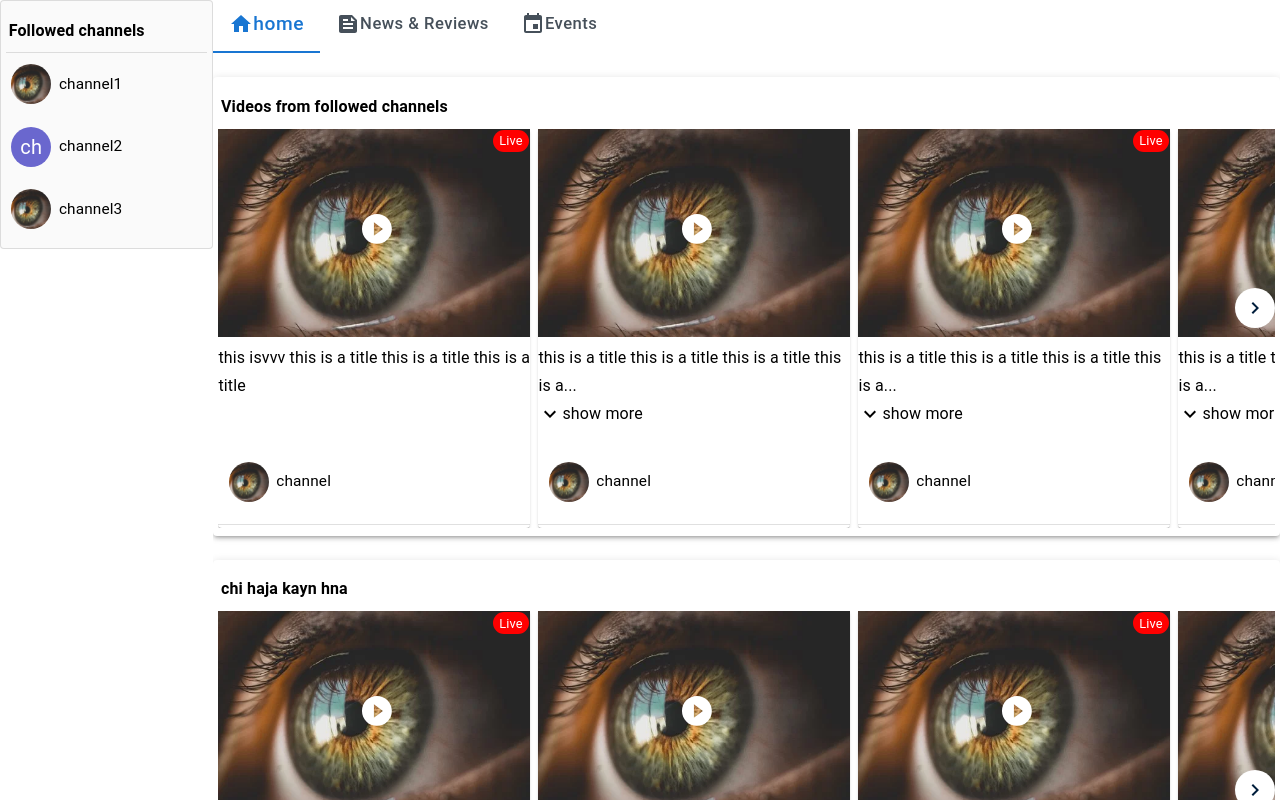
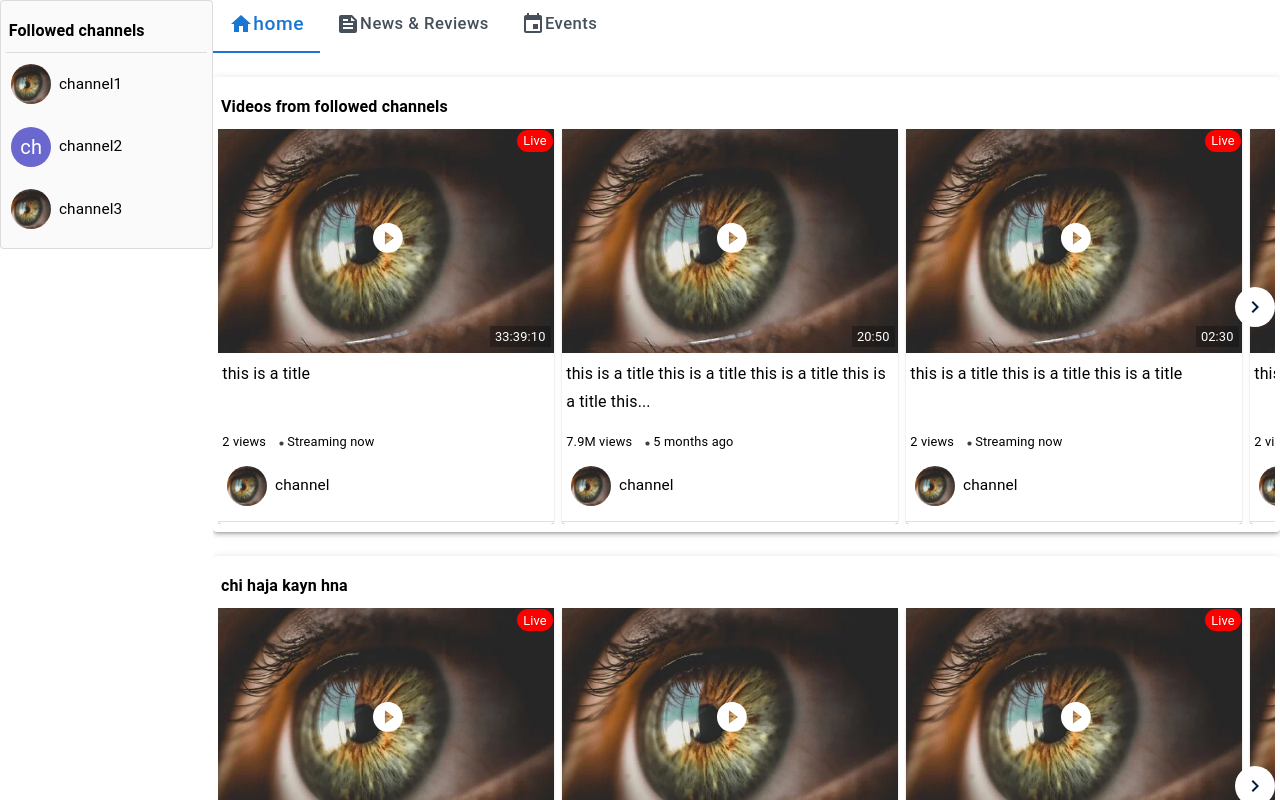
Before and after one commit to eessadrati/StreaGa, a React (Create React App) app in the folder client/: page / in a window 1280 px wide. Built offline with nearby package versions, Linux system fonts and the light colour scheme.

Commit message:
update videoCard component

```diff
--- a/client/src/components/Videos.js
+++ b/client/src/components/Videos.js
@@ -13,14 +13,14 @@ const Videos = () => {
   const {height}=useWindowDimensions();
     const images = ["eye.webp","eye.webp","eye.webp","eye.webp","eye.webp","eye.webp","eye.webp","eye.webp","eye.webp","eye.webp"];
     const listRef=useRef(null);
-    const [videoList, setVideoList]=useState([{id:'',src:'/eye.webp',poster:'eye.webp',isLive:true,title:'this isvvv this is a title this is a title this is a title',channelId:'2',channelName:'channel', channelProfile:'/eye.webp',views:2},
-                                              {id:'',src:'/eye.webp',poster:'eye.webp', isLive:false,title:'this is a title this is a title this is a title this is a title this is a title',channelId:'2',channelName:'channel' ,channelProfile:'/eye.webp',views:2},
-                                              {id:'',src:'/eye.webp',poster:'eye.webp',isLive:true,title:'this is a title this is a title this is a title this is a title this is a title',channelId:'1',channelName:'channel', channelProfile:'/eye.webp',views:2},
-                                              {id:'',src:'/eye.webp',poster:'eye.webp',isLive:false,title:'this is a title this is a title this is a title this is a title this is a title',channelId:'2',channelName:'channel', channelProfile:'/eye.webp',views:2},
-                                              {id:'',src:'/eye.webp',poster:'eye.webp',isLive:false,title:'this is a title this is a title this is a title this is a title this is a title',channelId:'2',channelName:'channel', channelProfile:'/eye.webp', views:2},
-                                              {id:'',src:'/eye.webp',poster:'eye.webp',isLive:true,title:'this is a title this is a title this is a title this is a title this is a title',channelId:'3',channelName:'channel', channelProfile:'/eye.webp', views:2},
-                                              {id:'',src:'/eye.webp',poster:'eye.webp', isLive:false,title:'this is a title this is a title this is a title this is a title this is a title',channelId:'4',channelName:'channel', channelProfile:'/eye.webp',views:2},
-                                              {id:'',src:'/eye.webp',poster:'eye.webp',isLive:true,title:'this is a title this is a title this is a title this is a title this is a title',channelId:'4',channelName:'channel', channelProfile:'/eye.webp',views:2}
+    const [videoList, setVideoList]=useState([{id:'',src:'/eye.webp',poster:'eye.webp',isLive:true,title:'this is a title',channelId:'2',channelName:'channel', channelProfile:'/eye.webp',views:2,time:"121150",createdAt:'2022-01-01 00:00:00'},
+                                              {id:'',src:'/eye.webp',poster:'eye.webp', isLive:false,title:'this is a title this is a title this is a title this is a title this is a title title',channelId:'2',channelName:'channel' ,channelProfile:'/eye.webp',views:7854122,time:"1250", createdAt:'2022-01-01 00:00:00'},
+                                              {id:'',src:'/eye.webp',poster:'eye.webp',isLive:true,title:'this is a title this is a title this is a title ',channelId:'1',channelName:'channel', channelProfile:'/eye.webp',views:2,time:"150", createdAt:'202-01-01 00:00:00'},
+                                              {id:'',src:'/eye.webp',poster:'eye.webp',isLive:false,title:'this is a title this is a title this is a title this',channelId:'2',channelName:'channel', channelProfile:'/eye.webp',views:2,time:"1477250", createdAt:'2022-04-01 12:00:00'},
+                                              {id:'',src:'/eye.webp',poster:'eye.webp',isLive:false,title:'this is a title this is',channelId:'2',channelName:'channel', channelProfile:'/eye.webp', views:11112,time:"650", createdAt:'2020-01-01 00:00:00'},
+                                              {id:'',src:'/eye.webp',poster:'eye.webp',isLive:true,title:'title',channelId:'3',channelName:'channel', channelProfile:'/eye.webp', views:20,time:"10", createdAt:'2020-01-01 00:00:00'},
+                                              {id:'',src:'/eye.webp',poster:'eye.webp', isLive:false,title:'this is a title this is a title this is a title this is',channelId:'4',channelName:'channel', channelProfile:'/eye.webp',views:2,time:"11250", createdAt:'2020-01-01 00:00:00'},
+                                              {id:'',src:'/eye.webp',poster:'eye.webp',isLive:true,title:'this is a title this is a title this is a title',channelId:'4',channelName:'channel', channelProfile:'/eye.webp',views:4552,time:"0", createdAt:'2020-01-01 00:00:00'}
                                             ]);
    // const [listTitle, setListTitle]=useState('Videos from followed channels');
 
--- a/client/src/layout/VideoCard.js
+++ b/client/src/layout/VideoCard.js
@@ -1,13 +1,16 @@
 import { Grid, Paper, Typography, Divider } from "@mui/material";
 import React from "react";
+import CircleIcon from '@mui/icons-material/Circle';
 import PlayCircleFilledIcon from "@mui/icons-material/PlayCircleFilled";
 import LiveIcon from "./LiveIcon";
 import ExpandMoreIcon from "@mui/icons-material/ExpandMore";
 import AvaTy from "./AvaTy";
+import moment from "moment";
+import { convertSeconds, convertToReadableFormat } from "../utils/Functions";
 
 const VideoCard = (props) => {
   const { video,posterStyle, sx,onClick, ...others } = props;
-  //video={id:'',src:'/eye.webp',poster:'eye.webp',isLive:true,title:'title',channelId:'',channelName:'channel' channelProfile:'/eye.webp',views:2}
+  //video={id:'',src:'/eye.webp',poster:'eye.webp',isLive:true,title:'title',channelId:'',channelName:'channel' channelProfile:'/eye.webp',views:2,time:"1250", createdAt:'2020-01-01 00:00:00'}
   return (
     <>
       <Paper
@@ -20,7 +23,7 @@ const VideoCard = (props) => {
             <img
               src={"/" + video.poster}
               alt="video"
-              style={{ height: "26vh",...posterStyle }}
+              style={{ height: "28vh",...posterStyle }}
             />
 
             <PlayCircleFilledIcon
@@ -38,48 +41,51 @@ const VideoCard = (props) => {
                 <LiveIcon />
               </Grid>
             )}
+            <Grid sx={{ position: "absolute", right: 0, bottom: 0 }}>
+                <Grid sx={{ fontSize:'1vw',
+                            margin:'1.6vh 0.3vw',
+                            padding:'0.1vh 0.4vw',
+                            bgcolor:'rgba(15, 14, 14, 0.4)',
+                            color:'#fff'
+                        }}>
+                        {convertSeconds(video.time)}
+                </Grid>
+              </Grid>
           </Grid>
 
           <Typography
             variant="subtitle1"
             component="div"
-            sx={{ height: "12vh" }}
+            sx={{height:'8vh',paddingLeft:'0.3vw'}}
           >
-            {video.title.length > 60 ? (
-              <Grid container alignItems="center">
-                <Grid>
-                  {`${video.title.substring(0, 57)}...`}
-                  {/** <ExpandMoreIcon alignItems='center'/> */}
-                  <span
-                    style={{
-                      display: "flex",
-                      alignItems: "center",
-                      filter: "blur(0.3px)",
-                      WebkitFilter: "blur(0.3px)",
-                    }}
-                  >
-                    <ExpandMoreIcon /> show more
-                  </span>
-                </Grid>
-              </Grid>
+            {video.title.length > 70 ? (
+              <>
+                  {`${video.title.substring(0, 68)}...`}
+              </>
             ) : (
               video.title
             )}
           </Typography>
-        </Grid>
+          </Grid>
+          <Grid container sx={{paddingTop:'1vh',paddingLeft:'0.3vw'}}>
+            <Grid item  sx={{fontSize:'1vw',paddingRight:'1vw'}}>{convertToReadableFormat(video.views)} views</Grid>
+            <Grid item sx={{fontSize:'1vw'}}><CircleIcon sx={{fontSize:'5px',color:'rgba(15, 15, 15, 0.8)',}}/> {video.isLive ? "Streaming now":`${moment(video.createdAt).fromNow()}`}</Grid>
+          </Grid>
+
+        <Grid container sx={{}}>
         {video.channelId && video.channelName  ? (
 
           <Grid
 
           sx={{
-            margin: "1.4vh 0.4vw",
+            margin: "0.5vh 0.3vw",
           }}
         >
 
           <AvaTy srcImg={video.channelProfile} name={video.channelName} />
         </Grid>
         ):null}
-
+        </Grid>
         <Divider />
       </Paper>
     </>
--- a/client/src/utils/Functions.js
+++ b/client/src/utils/Functions.js
@@ -9,3 +9,26 @@ export const convertToReadableFormat = (num) => {
       }
         return num;
 }
+
+export const convertSeconds = (seconds) => {
+    let hours = Math.floor(seconds / 3600);
+    let minutes = Math.floor((seconds % 3600) / 60);
+    let secondsLeft = Math.floor(seconds % 60);
+
+    if(hours>0){
+      if(hours<10){
+        hours = `0${hours}`
+      }
+      return `${hours}:${minutes}:${secondsLeft}`
+    }
+    if(minutes>0){
+      if(minutes<10){
+        minutes = `0${minutes}`
+      }
+        return `${minutes}:${secondsLeft}`
+    }
+   if(secondsLeft<10){
+    secondsLeft = `0${secondsLeft}`
+    }
+    return `00:${secondsLeft}`
+}
```
